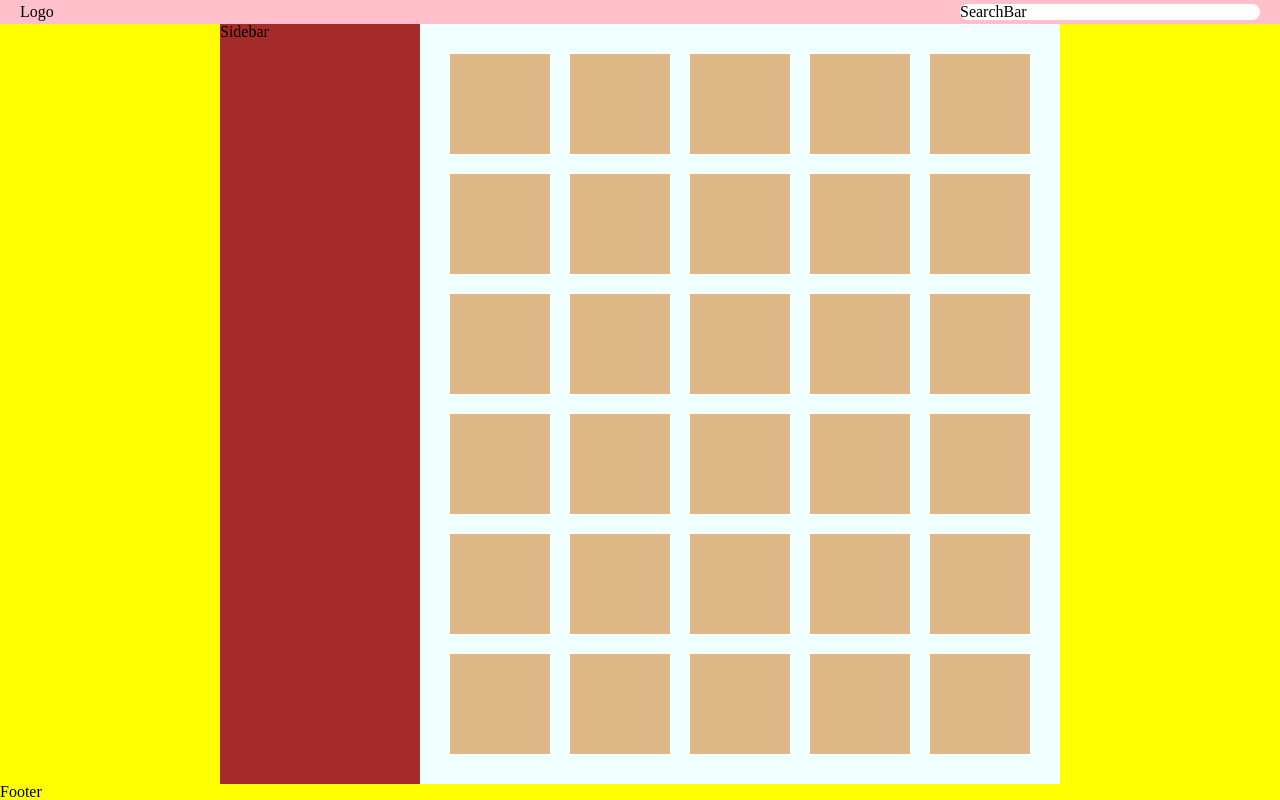
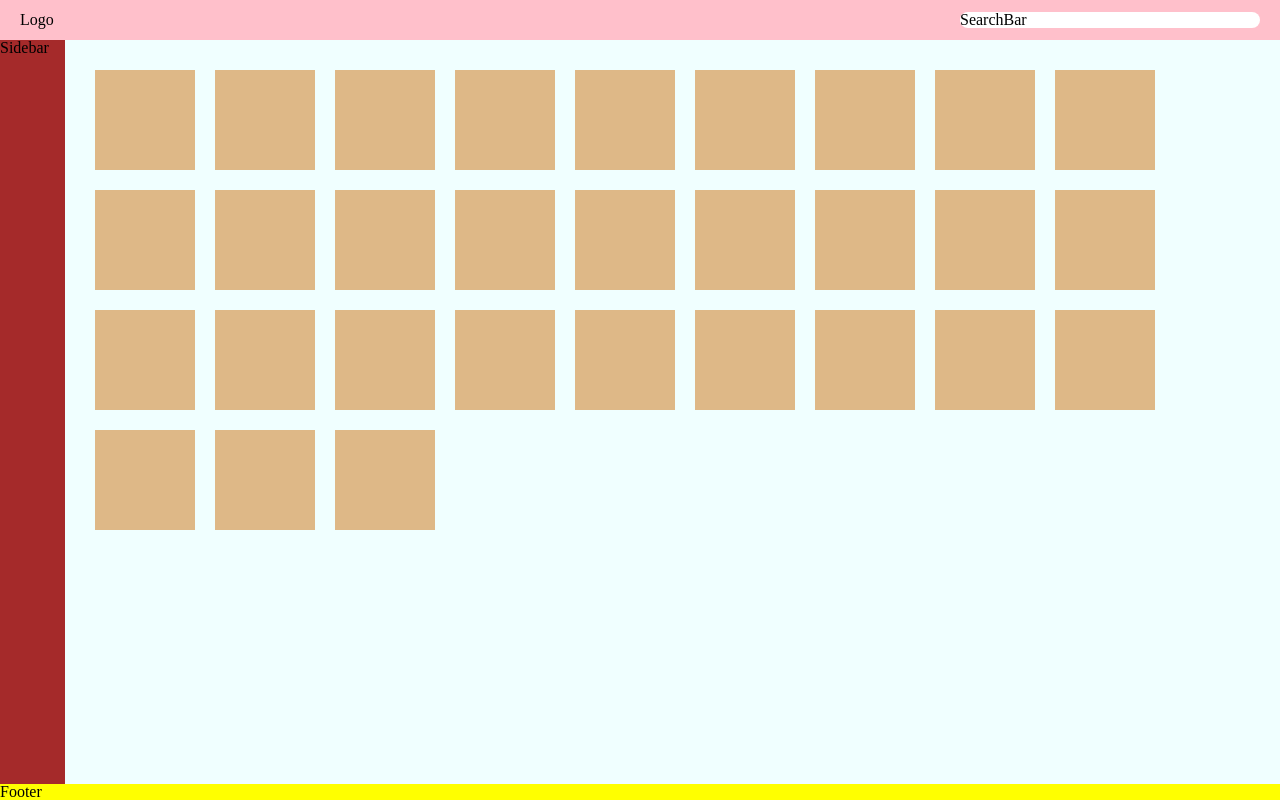
Before and after one commit to ecamellini/FS0522-U1-S2-L3, a plain HTML site: page flex-layout/index.html in a window 1280 px wide. Drawn offline with Linux system fonts and the light colour scheme.

Commit message:
Fixing layout

```diff
--- a/flex-layout/css/styles.css
+++ b/flex-layout/css/styles.css
@@ -29,7 +29,6 @@ header {
 #main {
   display: flex;
   flex-grow: 1;
-  justify-content: center;
 }
 
 #sidebar {
@@ -45,7 +44,6 @@ header {
   justify-content: flex-start;
   padding: 20px;
   align-content:flex-start;
-  max-width: 600px;
 }
 
 .box {
```
